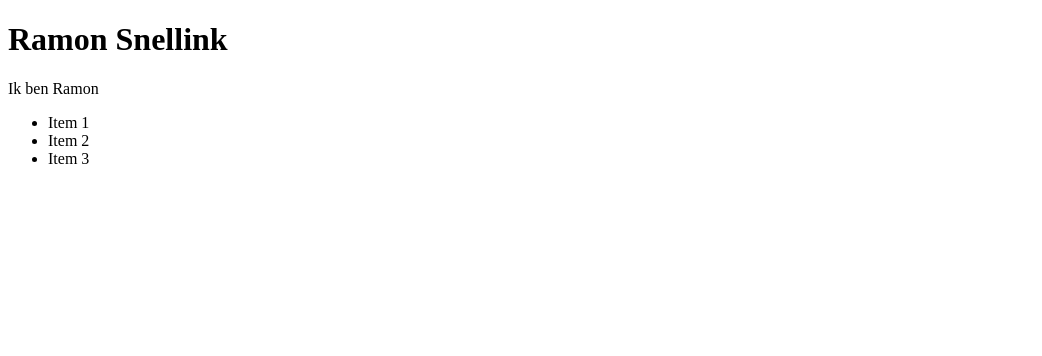
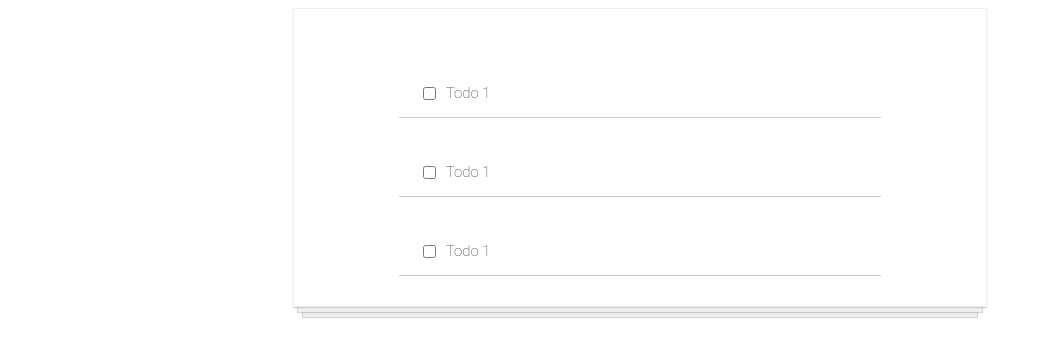
Before and after one commit to ramonsnellink/WINC_Module_7, a React (Create React App) app in the folder 07L31B01/todo/: page / in a window 1280 px wide. Shown: the top 356 px of the page, without its empty margins (0-1042 px from the left). Built offline with nearby package versions, Linux system fonts and the light colour scheme.

Commit message:
started on todo app

```diff
--- a/07L31B01/todo/public/index.html
+++ b/07L31B01/todo/public/index.html
@@ -5,10 +5,7 @@
     <link rel="icon" href="%PUBLIC_URL%/favicon.ico" />
     <meta name="viewport" content="width=device-width, initial-scale=1" />
     <meta name="theme-color" content="#000000" />
-    <meta
-      name="description"
-      content="Web site created using create-react-app"
-    />
+    <meta name="description" content="Web site created using create-react-app" />
     <link rel="apple-touch-icon" href="%PUBLIC_URL%/logo192.png" />
     <!--
       manifest.json provides metadata used when your web app is installed on a
--- /dev/null
+++ b/07L31B01/todo/src/App.js
@@ -0,0 +1,21 @@
+import React from "react";
+import TodoItem from "./components/TodoItem";
+
+const App = () => {
+  return (
+    <div className="todolist">
+      <TodoItem />
+      <TodoItem />
+      <TodoItem />
+    </div>
+  );
+};
+
+export default App;
+/*
+Time to have fun styling! But first things first:
+
+1. Change the input/p combo below to be a new component called <TodoItem />. <TodoItem /> (for now) will just have the same displayed data below (every todo item is the same) hardcoded inside of it. (We'll learn soon how to make the TodoItem more flexible)
+
+2. Style up the page however you want! You're welcome to use regular CSS (in the CSS file) or inline styles, or both!
+*/
--- /dev/null
+++ b/07L31B01/todo/src/components/TodoItem.js
@@ -0,0 +1,12 @@
+import React from "react";
+
+const TodoItem = () => {
+  return (
+    <div className="todo">
+      <input className="todo__checkbox" type="checkbox" />
+      <p className="todo__text">Todo 1</p>
+    </div>
+  );
+};
+
+export default TodoItem;
--- a/07L31B01/todo/src/index.css
+++ b/07L31B01/todo/src/index.css
@@ -0,0 +1,46 @@
+.todolist {
+  background-color: white;
+  margin: auto;
+  width: 50%;
+  display: -webkit-box;
+  display: -ms-flexbox;
+  display: flex;
+  -webkit-box-orient: vertical;
+  -webkit-box-direction: normal;
+      -ms-flex-direction: column;
+          flex-direction: column;
+  -webkit-box-align: center;
+      -ms-flex-align: center;
+          align-items: center;
+  border: 1px solid #efefef;
+  -webkit-box-shadow: 0 1px 1px rgba(0, 0, 0, 0.15), 0 10px 0 -5px #eee, 0 10px 1px -4px rgba(0, 0, 0, 0.15), 0 20px 0 -10px #eee, 0 20px 1px -9px rgba(0, 0, 0, 0.15);
+          box-shadow: 0 1px 1px rgba(0, 0, 0, 0.15), 0 10px 0 -5px #eee, 0 10px 1px -4px rgba(0, 0, 0, 0.15), 0 20px 0 -10px #eee, 0 20px 1px -9px rgba(0, 0, 0, 0.15);
+  padding: 30px;
+}
+
+.todo {
+  display: -webkit-box;
+  display: -ms-flexbox;
+  display: flex;
+  -webkit-box-pack: start;
+      -ms-flex-pack: start;
+          justify-content: flex-start;
+  -webkit-box-align: center;
+      -ms-flex-align: center;
+          align-items: center;
+  padding: 30px 20px 0;
+  width: 70%;
+  border-bottom: 1px solid #cecece;
+  font-family: Roboto, sans-serif;
+  font-weight: 100;
+  font-size: 15px;
+  color: #333333;
+}
+.todo__text {
+  display: inline;
+}
+.todo__checkbox {
+  margin-right: 10px;
+  font-size: 30px;
+}
+/*# sourceMappingURL=index.css.map */
--- a/07L31B01/todo/src/index.js
+++ b/07L31B01/todo/src/index.js
@@ -1,28 +1,6 @@
-// Objectives:
-// 1. Set up the basic React code from scratch
-// 2. Create a functional component called MyInfo that returns the following UI:
-// a. An h1 with your name
-// b. A paragraph with a little blurb about yourself
-// c. An ordered or unordered list of the top 3 vacation spots you'd like to visit
-// 3. Render an instance of that functional component to the browser
-// Extra challenge: learn on your own (Google!) how you can add some style to your page.
-// (We will also cover this in an upcoming lesson).
-
 import React from "react";
 import ReactDOM from "react-dom";
+import App from "./App";
+import "./index.css";
 
-const MyInfo = () => {
-  return (
-    <div>
-      <h1>Ramon Snellink</h1>
-      <p>Ik ben Ramon</p>
-      <ul>
-        <li>Item 1</li>
-        <li>Item 2</li>
-        <li>Item 3</li>
-      </ul>
-    </div>
-  );
-};
-
-ReactDOM.render(<MyInfo />, document.getElementById("root"));
+ReactDOM.render(<App />, document.getElementById("root"));
--- /dev/null
+++ b/07L31B01/todo/src/index.scss
@@ -0,0 +1,36 @@
+.todolist {
+  background-color: white;
+  margin: auto;
+  width: 50%;
+  display: flex;
+  flex-direction: column;
+  align-items: center;
+  border: 1px solid #efefef;
+  box-shadow:
+  /* The top layer shadow */ 0 1px 1px rgba(0, 0, 0, 0.15),
+    /* The second layer */ 0 10px 0 -5px #eee,
+    /* The second layer shadow */ 0 10px 1px -4px rgba(0, 0, 0, 0.15),
+    /* The third layer */ 0 20px 0 -10px #eee,
+    /* The third layer shadow */ 0 20px 1px -9px rgba(0, 0, 0, 0.15);
+  padding: 30px;
+}
+
+.todo {
+  display: flex;
+  justify-content: flex-start;
+  align-items: center;
+  padding: 30px 20px 0;
+  width: 70%;
+  border-bottom: 1px solid #cecece;
+  font-family: Roboto, sans-serif;
+  font-weight: 100;
+  font-size: 15px;
+  color: #333333;
+  &__text {
+    display: inline;
+  }
+  &__checkbox {
+    margin-right: 10px;
+    font-size: 30px;
+  }
+}
```
Also changed, not shown: 1 other file (tests, documents, lock files or other folders).
